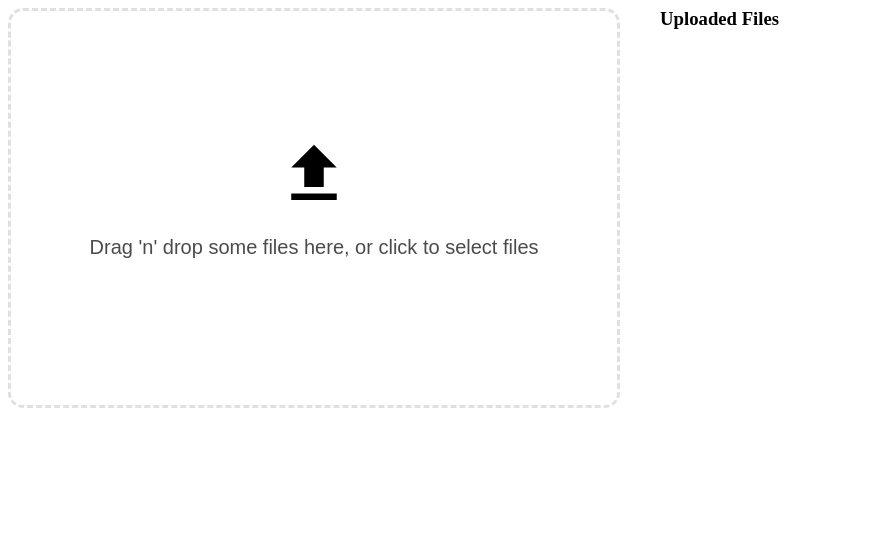
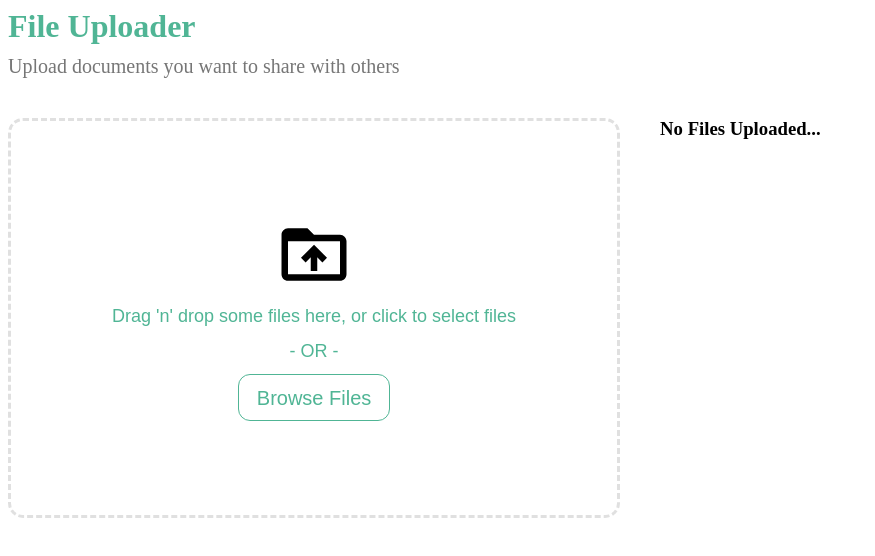
Before and after one commit to Ricksters2000/file-sharer, a React (Vite) app: page / in a window 1280 px wide. Shown: the top 556 px of the page, without its empty margins (0-875 px from the left). Built offline with nearby package versions, Linux system fonts and the light colour scheme.

Commit message:
improve ui and create limit for uploaded file sizes

```diff
--- a/src/pages/upload/Upload.tsx
+++ b/src/pages/upload/Upload.tsx
@@ -3,7 +3,7 @@ import React, {useCallback} from 'react';
 // @ts-ignore
 import {DropEvent, FileRejection, useDropzone} from 'react-dropzone';
 import {UploadedFile} from './UploadedFile';
-import UploadIcon from '../../assets/upload-icon.svg';
+import FolderUploadIcon from '../../assets/folder-upload-icon.svg';
 
 type OnDropCallback = <T extends File>(acceptedFiles: T[], fileRejections: FileRejection[], event: DropEvent) => void
 export const Upload: React.FC<unknown> = () => {
@@ -15,28 +15,49 @@ export const Upload: React.FC<unknown> = () => {
   const {getRootProps, getInputProps, isDragActive} = useDropzone({onDrop})
   return (
     <Root>
+      <Title>File Uploader</Title>
+      <SubTitle>Upload documents you want to share with others</SubTitle>
+      <UploadContainer>
         <DropZoneDiv {...getRootProps()}>
           <input {...getInputProps()}/>
-        <StyledUploadIcon src={UploadIcon}/>
-        <DropZoneTextContainer>
+          <StyledUploadIcon src={FolderUploadIcon}/>
           {
             isDragActive ?
-              <p>Drop the files here ...</p> :
-              <p>Drag 'n' drop some files here, or click to select files</p>
+              <DropZoneText>Drop the files here ...</DropZoneText> :
+              <DropZoneText>Drag 'n' drop some files here, or click to select files</DropZoneText>
           }
-        </DropZoneTextContainer>
+          <DropZoneText>- OR -</DropZoneText>
+          <ButtonWrapper>
+            <DropZoneButton>Browse Files</DropZoneButton>
+          </ButtonWrapper>
         </DropZoneDiv>
         <UploadedFilesContainer>
-        <Heading>Uploaded Files</Heading>
+          <Heading>{uploadedFiles.length === 0 ? `No Files Uploaded...` : `Uploaded Files`}</Heading>
           {uploadedFiles.map((uploadedFile, i) =>
             <UploadedFile key={`${uploadedFile.name}-${i}`} localFile={uploadedFile}/>
           )}
         </UploadedFilesContainer>
+      </UploadContainer>
     </Root>
   )
 }
 
 const Root = styled.div({
+})
+
+const Title = styled.h1({
+  color: `#50b595`,
+  margin: 0,
+})
+
+const SubTitle = styled.p({
+  color: `#767676`,
+  fontSize: `20px`,
+  marginTop: `10px`,
+  marginBottom: `40px`,
+})
+
+const UploadContainer = styled.div({
   display: `flex`,
   flexDirection: `row`,
   gap: `40px`,
@@ -54,8 +75,23 @@ const StyledUploadIcon = styled.img({
   height: `20%`,
 });
 
+const DropZoneButton = styled.span({
+  display: 'inline-flex',
+  alignItems: 'center',
+  justifyContent: 'center',
+  border: `solid 1px`,
+  borderRadius: `12px`,
+  background: `white`,
+  borderColor: `#50b595`,
+  color: `#50b595`,
+  width: `150px`,
+  height: `45px`,
+  transition: `0.2s`,
+})
+
 const DropZoneDiv = styled.div({
   display: `flex`,
+  gap: `10px`,
   flex: `50%`,
   height: `50vh`,
   padding: 0,
@@ -74,9 +110,13 @@ const DropZoneDiv = styled.div({
   lineHeight: `1.4`,
   color: `#4b4b4b`,
   ":hover": {
-    borderColor: `black`,
+    borderColor: `#50b595`,
     color: `black`,
   },
+  [`&:hover ${DropZoneButton}`]: {
+    background: `#50b595`,
+    color: `white`,
+  }
 });
 
 const DropZoneTextContainer = styled.div({
@@ -84,6 +124,16 @@ const DropZoneTextContainer = styled.div({
   flexDirection: `column`,
 });
 
+const DropZoneText = styled.p({
+  margin: 0,
+  fontSize: `18px`,
+  color: `#50b595`
+})
+
+const ButtonWrapper = styled.div({
+  width: `100%`
+})
+
 const Heading = styled.h3({
   margin: 0,
   marginBottom: `10px`,
--- a/src/pages/upload/UploadedFile.tsx
+++ b/src/pages/upload/UploadedFile.tsx
@@ -5,6 +5,8 @@ import {LinearProgress} from '@mui/material';
 import {generateRandomNumber} from '../../utils/generateRandomNumber';
 import {ProgressStatus, ProgressStatusAction} from '../../assetManagement/types';
 import FileIcon from '../../assets/file-icon.svg';
+import {UploadResponse} from '../../utils/UploadResponse';
+import {red} from '@mui/material/colors';
 
 export type FileProgressWithData = {
   fileProgress: FileProgress;
@@ -24,6 +26,7 @@ export const UploadedFile: React.FC<Props> = (props) => {
   const [progressStatus, setProgressStatus] = React.useState<ProgressStatus>(ProgressStatus.UNKNOWN);
   const [id, setId] = React.useState(-1);
   const [downloadLink, setDownloadLink] = React.useState(``);
+  const [error, setError] = React.useState<string | null>(null);
   const filename = localFile.name;
   let currentProgress: number | undefined
   if (progressStatus === ProgressStatus.ONGOING) {
@@ -32,8 +35,7 @@ export const UploadedFile: React.FC<Props> = (props) => {
     currentProgress = 100
   }
 
-  React.useEffect(() => {
-    (async () => {
+  const uploadFile = async () => {
     const generatedId = generateRandomNumber();
     setId(generatedId);
     const formData = new FormData();
@@ -41,7 +43,6 @@ export const UploadedFile: React.FC<Props> = (props) => {
     const progressEvent = new EventSource(`/api/progress/${generatedId}`)
     progressEvent.onmessage = (event) => {
       if (!event.data) {
-          console.warn(`Data is undefined from progress event:`, event)
         return
       }
       if (progressStatus === ProgressStatus.CANCELED) {
@@ -49,7 +50,6 @@ export const UploadedFile: React.FC<Props> = (props) => {
         return
       }
       const progressStatusAction = JSON.parse(event.data) as ProgressStatusAction
-        // console.log(`data:`, progressStatusAction)
       setProgressStatus(prev => {
         if (prev === progressStatusAction.type) return prev
         return progressStatusAction.type
@@ -60,8 +60,7 @@ export const UploadedFile: React.FC<Props> = (props) => {
         return
       }
       if (progressStatusAction.type !== ProgressStatus.ONGOING) {
-          console.warn(`Progress status action type is undefined or unexpected value:`, progressStatusAction)
-          return
+        throw new Error(`Progress status action type is undefined or unexpected value: ${progressStatusAction}`)
       }
       const progress = progressStatusAction.data
       if (maxProgress === -1) {
@@ -77,9 +76,18 @@ export const UploadedFile: React.FC<Props> = (props) => {
       method: `post`,
       body: formData,
     });
-      const data = await res.text();
-      setDownloadLink(data);
-    })()
+    const data = await res.json() as UploadResponse;
+    if (data.type === `error`) {
+      console.log(`error uploading file:`, data)
+      setError(data.error);
+      setProgressStatus(ProgressStatus.CANCELED);
+    } else {
+      setDownloadLink(data.uploadPath);
+    }
+  }
+
+  React.useEffect(() => {
+    uploadFile()
   }, [])
 
   const cancelUpload = async () => {
@@ -89,6 +97,7 @@ export const UploadedFile: React.FC<Props> = (props) => {
         method: `put`,
       })
       setProgressStatus(ProgressStatus.CANCELED)
+      setError(`Canceled`)
     } catch (err) {
       console.warn(`Error canceling upload: ${err}`)
     }
@@ -102,7 +111,8 @@ export const UploadedFile: React.FC<Props> = (props) => {
           <TextContainer>
             <FilenameContainer>
               <Text>{filename}</Text>
-              {currentProgress && <Text>({currentProgress}%)</Text>}
+              {!error && currentProgress && <Text>({currentProgress}%)</Text>}
+              {error && <ErrorText>- {error}</ErrorText>}
             </FilenameContainer>
             {progressStatus === ProgressStatus.COMPLETED ?
               <Text style={{color: `#2fbf96`}}>Completed</Text>
@@ -110,7 +120,9 @@ export const UploadedFile: React.FC<Props> = (props) => {
               <CancelText onClick={cancelUpload}>Cancel</CancelText>
             }
           </TextContainer>
-          <ProgressBar color='inherit' variant={progressStatus === ProgressStatus.UNKNOWN ? `indeterminate` : `determinate`} value={currentProgress}/>
+          <ProgressBar color={error ? `error` : `inherit`}
+                       variant={progressStatus === ProgressStatus.UNKNOWN ? `indeterminate` : `determinate`}
+                       value={currentProgress}/>
         </ProgressContainer>
       </Container>
     </Root>
@@ -161,6 +173,10 @@ const CancelText = styled(Text)({
   }
 })
 
+const ErrorText = styled(Text)({
+  color: red.A400,
+})
+
 const StyledFileIcon = styled.img({
   height: '40px',
   width: '40px',
--- /dev/null
+++ b/src/utils/UploadResponse.ts
@@ -0,0 +1,7 @@
+export type UploadResponse = {
+  type: `error`;
+  error: string;
+} | {
+  type: `completed`;
+  uploadPath: string;
+};
```
Also changed, not shown: src/server/serverRoutes/handleUploadFile.ts (+17 -8 lines), src/utils/formatFormidableError.ts (added, +13 -0 lines), src/assets/folder-upload-icon.svg (added). Lines whose indentation alone changed are shown as unchanged.
